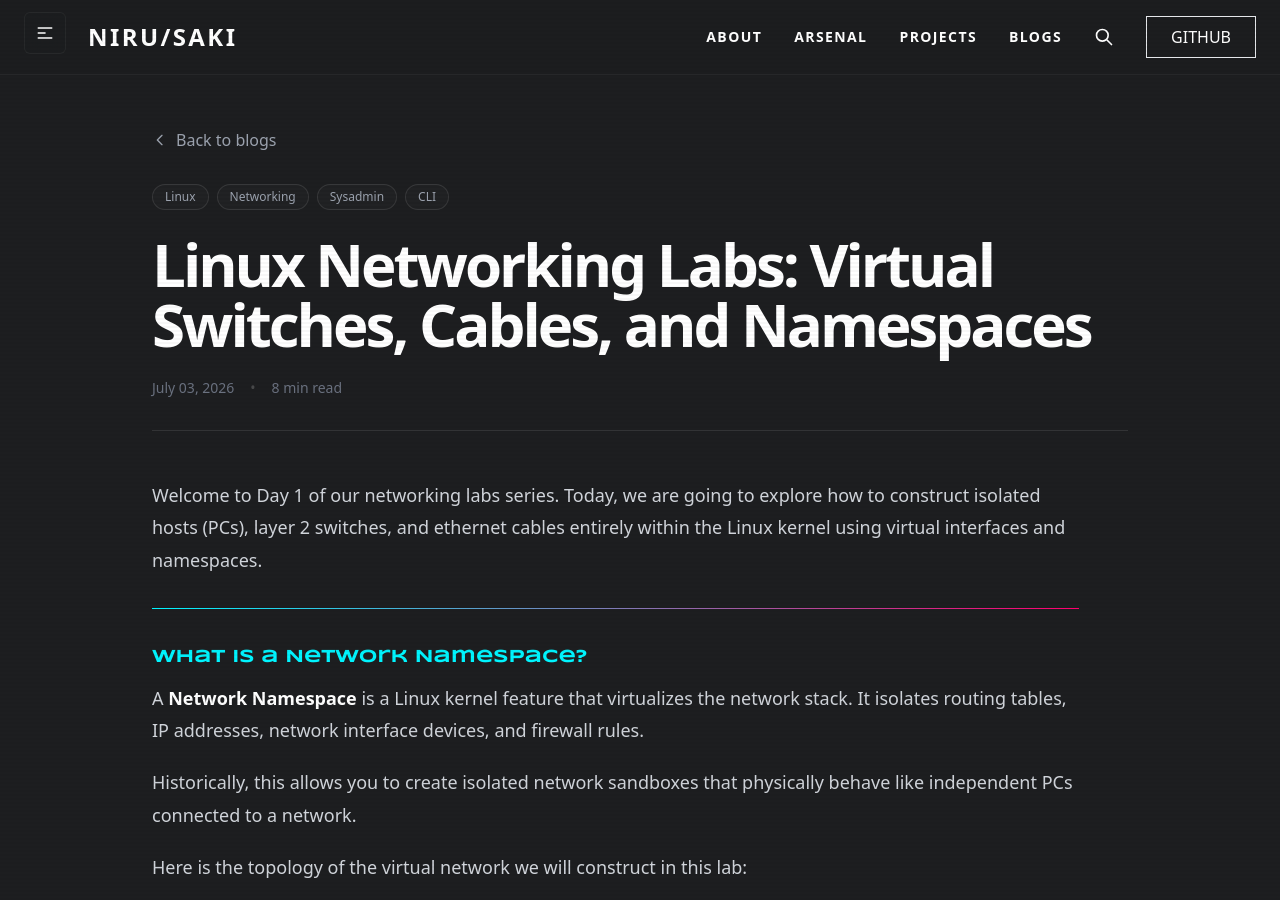
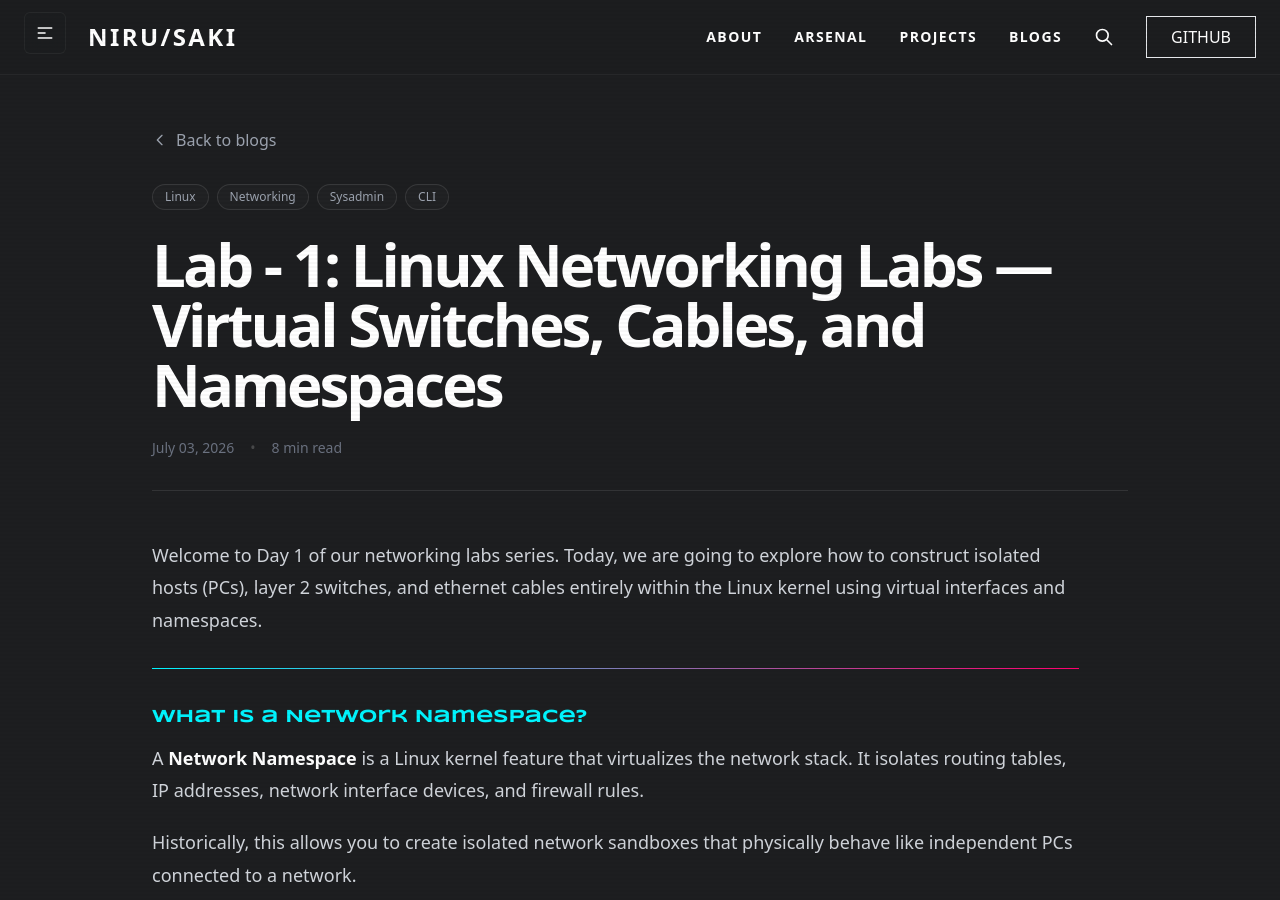
Before and after one commit to Nirusaki-Malaal/Nirusaki-Malaal.github.io, a Jekyll site: the page built from _posts/2026-07-03-linux-networking-labs.md, in a window 1280 px wide and 900 px high. Built offline with Jekyll 4.4.1, drawn with Linux system fonts in a browser that asks for light colours; nearby versions of some CDN libraries; comment, search, counter and statistics services are not loaded; some of the changed lines change nothing that is shown.

Commit message:
style: title it Lab - 1 and add relevant networking GIFs

```diff
--- a/_posts/2026-07-03-linux-networking-labs.md
+++ b/_posts/2026-07-03-linux-networking-labs.md
@@ -1,6 +1,6 @@
 ---
 layout: post
-title: "Linux Networking Labs: Virtual Switches, Cables, and Namespaces"
+title: "Lab - 1: Linux Networking Labs — Virtual Switches, Cables, and Namespaces"
 description: "A hands-on guide to Linux network namespaces, veth peers, and bridge devices for constructing virtual LAN environments."
 tags: [Linux, Networking, Sysadmin, CLI]
 category: linux
@@ -94,6 +94,8 @@
 
 By default, the namespace is completely isolated. It only has a loopback interface (`lo`) which is turned off (`DOWN`). You can think of `pc1` as an isolated machine with no physical network cards or network connection whatsoever.
 
+![Isolated Machine](https://i.giphy.com/media/143v0b4767WdgY/giphy.webp)
+
 ---
 
 ### 3. Creating a Layer 2 Switch
@@ -110,6 +112,8 @@
 
 Bringing the interface state to `UP` is equivalent to plugging the switch into a power outlet and turning it on so devices can connect.
 
+![Switch Active](https://i.giphy.com/media/xT9Igp5fFezs0vBSn6/giphy.webp)
+
 ---
 
 ### 4. Creating Virtual Ethernet Cables
@@ -125,6 +129,8 @@
 
 *   `type veth` specifies that this link is a virtual ethernet pair.
 *   `peer name <name>` links the opposite end of the pipe to the specified interface card name.
+
+![Plugging in Cables](https://i.giphy.com/media/3o7btQ8FPZy64a3R0U/giphy.webp)
 
 ---
 
@@ -221,6 +227,8 @@
 
 It works! We have established an isolated local network (VLAN) on the host computer.
 
+![Ping Successful](https://i.giphy.com/media/3knK1WZBHMFhy/giphy.webp)
+
 ---
 
 ### Summary and Next Steps
```
